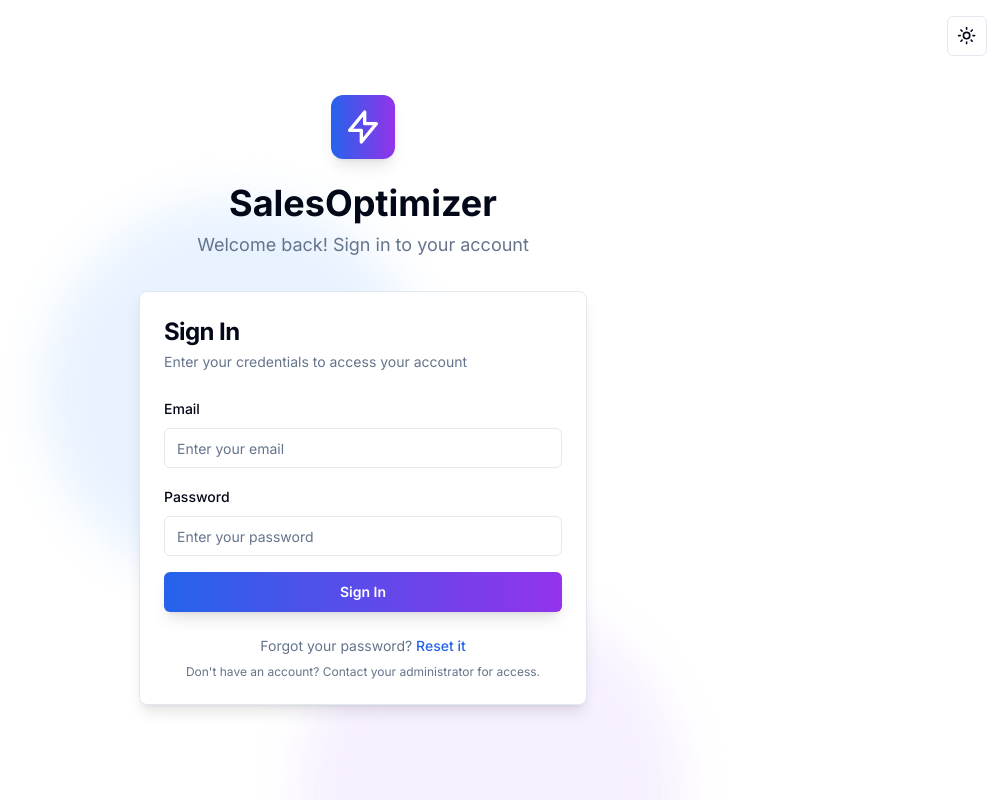
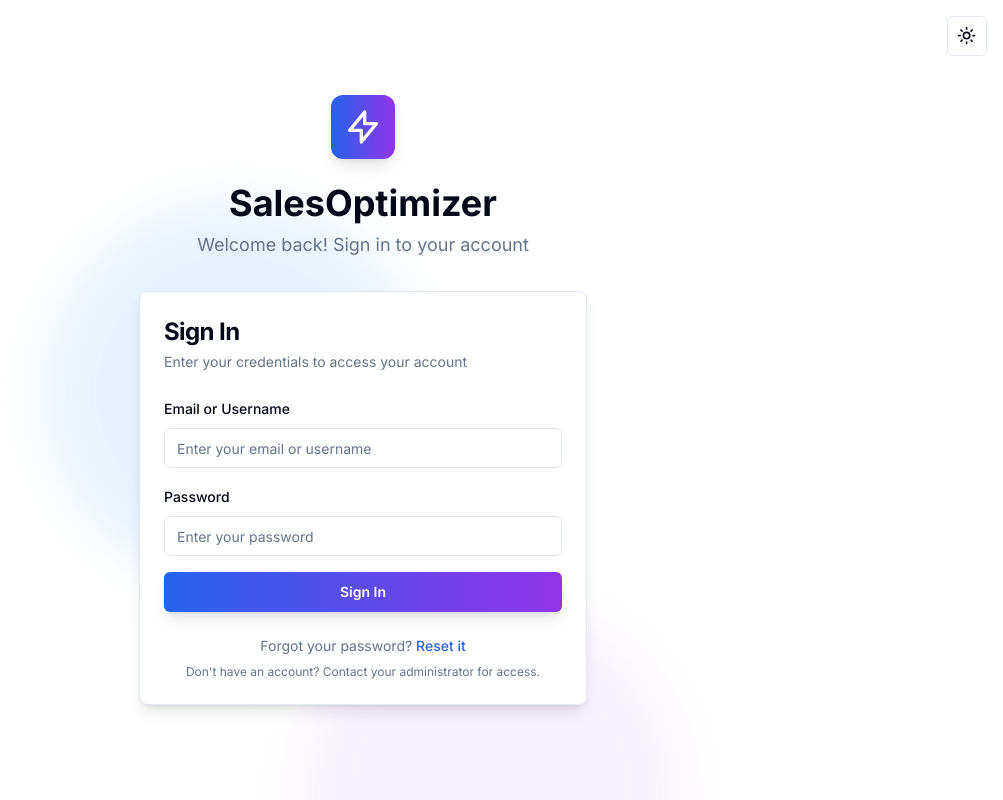
Before and after one commit to max31337/salesoptimizer, a Next.js app in the folder web/: page /login in a window 1280 px wide. Shown: the whole page, without its empty margins (277-1280 px from the left). Built offline with nearby package versions, Linux system fonts and the light colour scheme.

Commit message:
email or username login (frontend)

```diff
--- a/web/src/components/forms/login-form.tsx
+++ b/web/src/components/forms/login-form.tsx
@@ -10,7 +10,7 @@ import { Alert, AlertDescription } from "@/components/ui/alert"
 import { useAuth } from "@/features/auth/hooks/useAuth"
 
 export function LoginForm() {
-  const [email, setEmail] = useState("")
+  const [emailOrUsername, setEmailOrUsername] = useState("")
   const [password, setPassword] = useState("")
   const [isLoading, setIsLoading] = useState(false)
   const [error, setError] = useState("")
@@ -23,7 +23,7 @@ export function LoginForm() {
     setError("")
 
     try {
-      const result = await login({ email, password })
+      const result = await login({ emailOrUsername, password })
 
       // Redirect based on user role
       if (result.user.role === "super_admin") {
@@ -58,15 +58,15 @@ export function LoginForm() {
           )}
 
           <div className="space-y-2">
-            <Label htmlFor="email" className="text-sm font-medium text-card-foreground">
-              Email
+            <Label htmlFor="emailOrUsername" className="text-sm font-medium text-card-foreground">
+              Email or Username
             </Label>
             <Input
-              id="email"
-              type="email"
-              placeholder="Enter your email"
-              value={email}
-              onChange={(e) => setEmail(e.target.value)}
+              id="emailOrUsername"
+              type="text"
+              placeholder="Enter your email or username"
+              value={emailOrUsername}
+              onChange={(e) => setEmailOrUsername(e.target.value)}
               required
               disabled={isLoading}
               className="bg-background border-border text-foreground placeholder:text-muted-foreground focus:border-primary focus:ring-primary"
--- a/web/src/features/auth/hooks/useAuth.tsx
+++ b/web/src/features/auth/hooks/useAuth.tsx
@@ -16,7 +16,7 @@ interface User {
 interface AuthContextType {
   user: User | null
   isLoading: boolean
-  login: (credentials: { email: string; password: string }) => Promise<{ user: User; access_token: string }>
+  login: (credentials: { emailOrUsername: string; password: string }) => Promise<{ user: User; access_token: string }>
   logout: () => Promise<void>
   isAuthenticated: boolean
   getToken: () => string | null
@@ -58,7 +58,7 @@ export function AuthProvider({ children }: { children: ReactNode }) {
     setIsLoading(false)
   }, [])
 
-  const login = async (credentials: { email: string; password: string }) => {
+  const login = async (credentials: { emailOrUsername: string; password: string }) => {
     setIsLoading(true)
     try {
       const response = await fetch(`${process.env.NEXT_PUBLIC_API_URL}/api/v1/auth/login`, {
@@ -67,7 +67,7 @@ export function AuthProvider({ children }: { children: ReactNode }) {
           'Content-Type': 'application/x-www-form-urlencoded',
         },
         body: new URLSearchParams({
-          username: credentials.email,
+          username: credentials.emailOrUsername, // Backend expects 'username' field
           password: credentials.password,
         }),
       })
--- a/web/src/types/auth.ts
+++ b/web/src/types/auth.ts
@@ -12,7 +12,7 @@ export interface User {
 }
 
 export interface LoginRequest {
-  email: string
+  emailOrUsername: string
   password: string
 }
 
```
